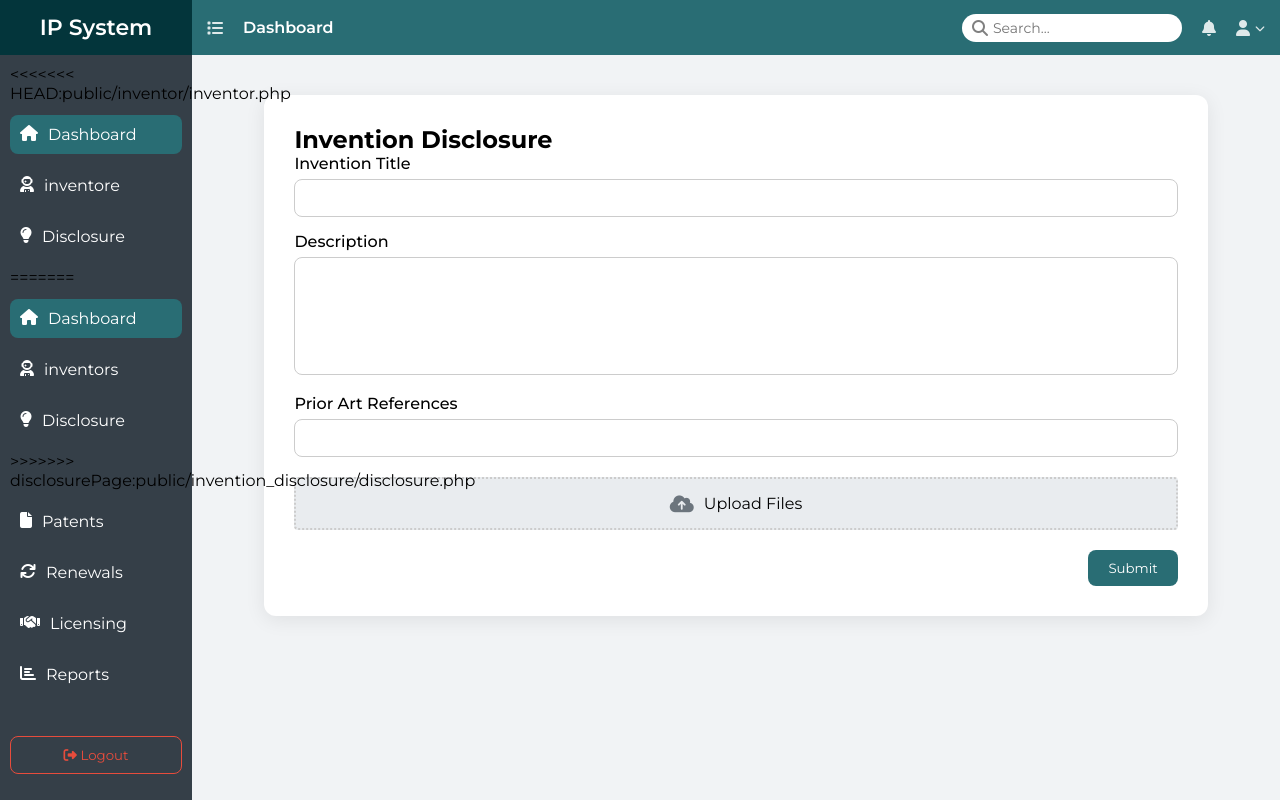
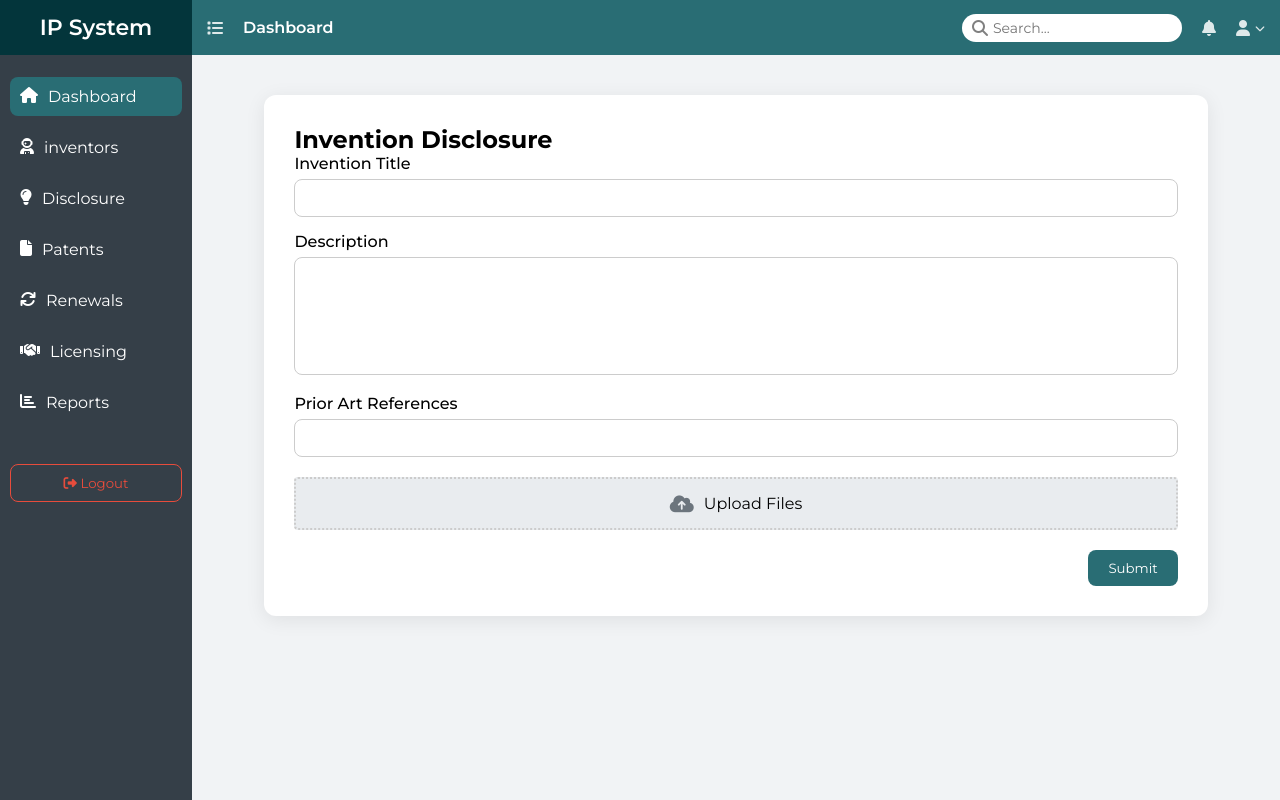
Before and after one commit to Abdelrahman-Waheed8/Patent-Tracking-System, a PHP site: page /invention_disclosure/disclosure.php in a window 1280 px wide. Run offline with PHP 8.4, Linux system fonts and the light colour scheme.

Commit message:
fixed merge conflicts

```diff
--- a/public/invention_disclosure/disclosure.php
+++ b/public/invention_disclosure/disclosure.php
@@ -20,16 +20,9 @@
             <h2 class="logo">IP System</h2>
 
             <ul class="menu">
-<<<<<<< HEAD:public/inventor/inventor.php
-                <li><a href="../disclosure/disclosure.php" class="active"><i class="fas fa-home"></i> Dashboard</a></li>
-                <li><a href="inventor.php"><i class="fas fa-user-astronaut"></i>inventore</a></li>
-
-                <li><a href="#"><i class="fas fa-lightbulb"></i> Disclosure</a></li>
-=======
                 <li><a href="../dashboard/dashboard.php" class="active"><i class="fas fa-home"></i> Dashboard</a></li>
                 <li><a href="../inventors/inventors.php"><i class="fas fa-user-astronaut"></i>inventors</a></li>
                 <li><a href="./disclosure.php"><i class="fas fa-lightbulb"></i> Disclosure</a></li>
->>>>>>> disclosurePage:public/invention_disclosure/disclosure.php
                 <li><a href="#"><i class="fas fa-file"></i> Patents</a></li>
                 <li><a href="#"><i class="fas fa-sync"></i> Renewals</a></li>
                 <li><a href="#"><i class="fas fa-handshake"></i> Licensing</a></li>
```
